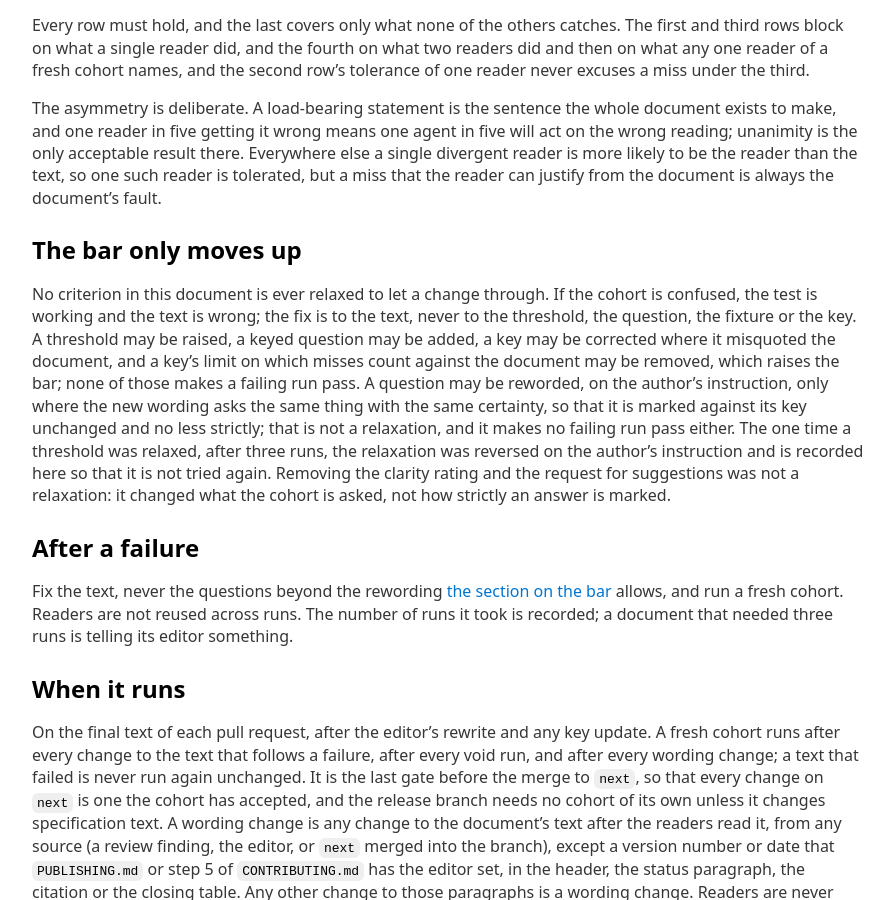
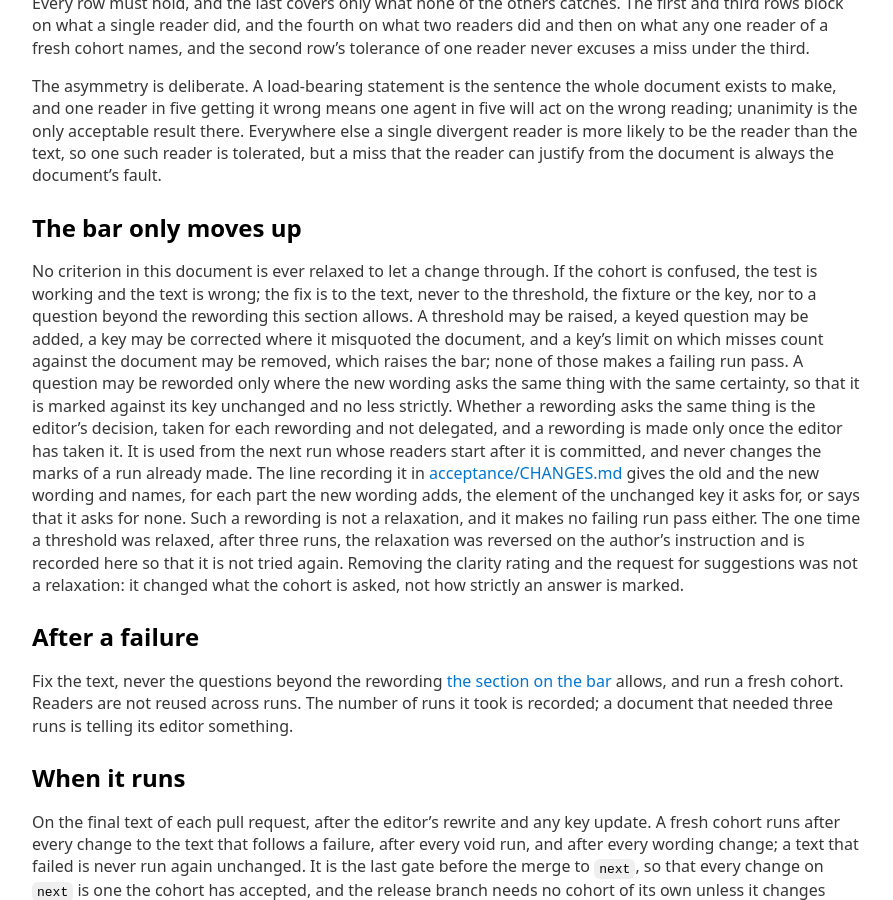
Before and after one commit to Defence-Before-Fix/defence-before-fix.github.io, a Jekyll site: the page built from ACCEPTANCE.md, in a window 1280 px wide and 900 px high, scrolled down 3989 px. Shown: the whole window, without its empty margins (192-1085 px from the left). Built offline with Jekyll 4.4.1, drawn with Linux system fonts in a browser that asks for light colours; our own code applies the rules of GitHub Pages for plain Markdown files; some of the changed text lies outside the part shown.

Commit message:
Acceptance process: a rewording is the editor's decision, question by question
Review 1, findings 2 to 5. The rule allowing a question to be reworded
where it asks the same thing with the same certainty stays, and now says
who and when: whether a rewording asks the same thing is the editor's
decision for each rewording, not delegated; a rewording is used from the
next run whose readers start after it is committed and changes no earlier
marks; and its line in acceptance/CHANGES.md gives the old and new wording
and the element of the unchanged key each added part asks for, so an owner
can check it. The sentence saying the fix is never to a question names the
rewording the section allows, so the paragraph no longer contradicts
itself, and acceptance/README.md states the same conditions.

No question is reworded by this change: method 2d and the "sentence or
sentences" instruction in the three question sets return to their wording
at 638093a, since the editor has not decided either, and ACCEPTANCE.md's
summary of 2d follows. acceptance/CHANGES.md no longer says readers who
answered 2d as asked were marked wrong. No key, threshold or fixture
changes.

Co-Authored-By: Claude Opus 5.5 <noreply@anthropic.com>

```diff
--- a/ACCEPTANCE.md
+++ b/ACCEPTANCE.md
@@ -62,8 +62,7 @@ document, so that marking is mechanical. Each reader answers all of them.
 
    - `SPEC.md`: what a practitioner does before fixing a defect, in order; who may baseline or
      suppress; what "conforms" means for a remediation; which kind of detector must host a
-     rule the practitioner writes and the order of the kinds, on what grounds a weaker one is
-     allowed, and what is recorded then.
+     rule the practitioner writes, when a weaker one is allowed, and what is recorded then.
    - `DETECTOR-SPEC.md`: what "conforms" means and whether a tool that predates the document can
      conform; what a detector must do about an inline suppression route; where a bundled rule's
      documentation must live.
@@ -189,12 +188,17 @@ the reader can justify from the document is always the document's fault.
 
 No criterion in this document is ever relaxed to let a change through. If the cohort is confused,
 the test is working and the text is wrong; the fix is to the text, never to the threshold, the
-question, the fixture or the key. A threshold may be raised, a keyed question may be added, a key
-may be corrected where it misquoted the document, and a key's limit on which misses count against
-the document may be removed, which raises the bar; none of those makes a failing run pass. A
-question may be reworded, on the author's instruction, only where the new wording asks the same
-thing with the same certainty, so that it is marked against its key unchanged and no less
-strictly; that is not a relaxation, and it makes no failing run pass either. The
+fixture or the key, nor to a question beyond the rewording this section allows. A threshold may be
+raised, a keyed question may be added, a key may be corrected where it misquoted the document, and
+a key's limit on which misses count against the document may be removed, which raises the bar;
+none of those makes a failing run pass. A question may be reworded only where the new wording asks
+the same thing with the same certainty, so that it is marked against its key unchanged and no less
+strictly. Whether a rewording asks the same thing is the editor's decision, taken for each
+rewording and not delegated, and a rewording is made only once the editor has taken it. It is used from the next run whose readers start after it is committed, and never
+changes the marks of a run already made. The line recording it in
+[acceptance/CHANGES.md](acceptance/CHANGES.md) gives the old and the new wording and names, for
+each part the new wording adds, the element of the unchanged key it asks for, or says that it asks
+for none. Such a rewording is not a relaxation, and it makes no failing run pass either. The
 one time a threshold was relaxed, after three runs, the relaxation was reversed on the author's
 instruction and is recorded here so that it is not tried again. Removing the clarity rating and
 the request for suggestions was not a relaxation: it changed what the cohort is asked, not how
```
Also changed, not shown: acceptance/CHANGES.md (+9 -7 lines), acceptance/README.md (+5 -1 lines), acceptance/detector/QUESTIONS.md (+1 -1 lines), acceptance/method/QUESTIONS.md (+3 -4 lines), acceptance/toolchain/QUESTIONS.md (+1 -1 lines).
